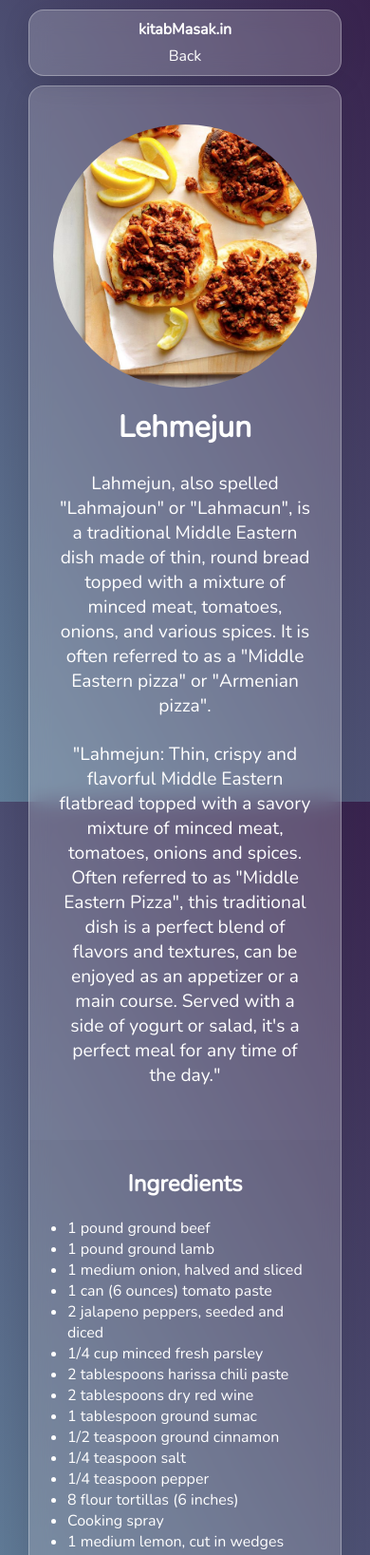
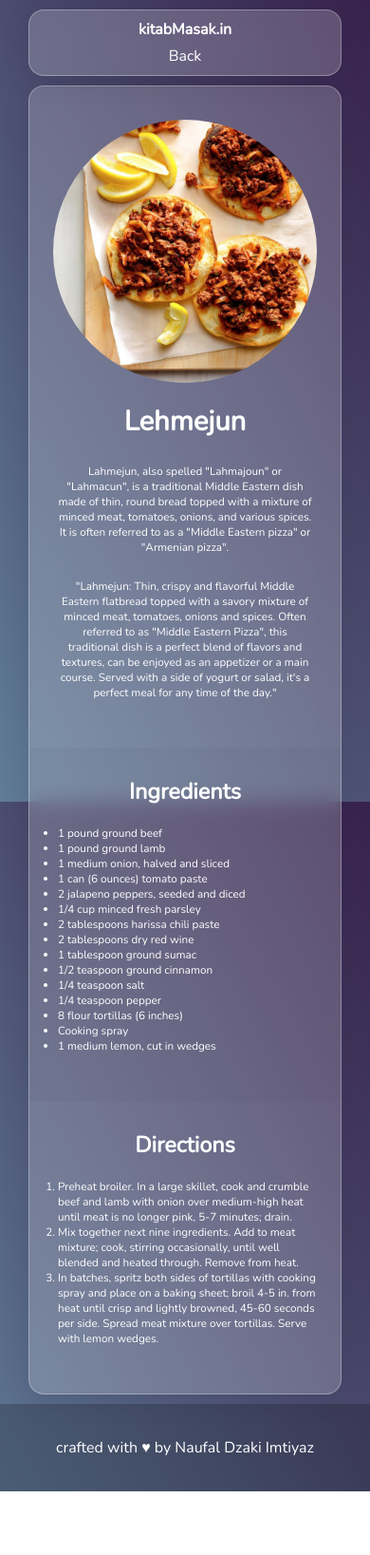
Before and after one commit to naufaldzakiim/kitabMasak.in, a plain HTML site: page menu/lehmejun.html in a window 390 px wide. Shown: the top 1637 px of the page at 95% size. After the commit the page ends 1570 px from the top, so only its background shows below. Drawn offline with nearby package versions, Linux system fonts and the light colour scheme.

Commit message:
Fixing menu responsive bug

```diff
--- a/assets/menu.css
+++ b/assets/menu.css
@@ -299,6 +299,7 @@ main {
         width: auto;
         margin-left: 50px;
         margin-right: 10px;
+        padding-right: 50px;
         font-size: 1.2rem;
     }
 }
@@ -468,24 +469,38 @@ main {
         color: #fff;
     }
 
-    #menuProfile {
-        padding: 25px 10px;
-        margin-top: 15px;
-        margin-bottom: 30px;
-    }
-
     #menuProfile div h1 {
-        font-size: 2rem;
+        font-size: 7.5vw;
         margin-bottom: 20px;
     }
 
     #menuProfile div p {
-        font-size: 1.2rem;
+        font-size: 3vw;
         margin-top: 25px;
     }
 
     #menuProfile figure img {
         width: 90%;
+    }
+
+    #ingredients div h1 {
+        font-size: 6vw;
+    }
+
+    #ingredients div li {
+        margin-left: 20px;
+        margin-right: 10px;
+        font-size: 3vw;
+    }
+
+    #directions div h1 {
+        font-size: 6vw;
+    }
+
+    #directions div li {
+        margin-left: 20px;
+        margin-right: 10px;
+        font-size: 3vw;
     }
 
     .footer {
@@ -494,22 +509,6 @@ main {
 }
 
 @media screen and (max-width: 360px) {
-    #menuProfile {
-        padding: 10px 10px;
-        margin-top: 15px;
-        margin-bottom: 15px;
-    }
-
-    #menuProfile div h1 {
-        font-size: 1.5rem;
-        margin-bottom: 20px;
-    }
-
-    #menuProfile div p {
-        font-size: 1rem;
-        margin-top: 20px;
-    }
-
     .footer {
         font-size: 0.8rem;
         padding: 25px 0px;
```
